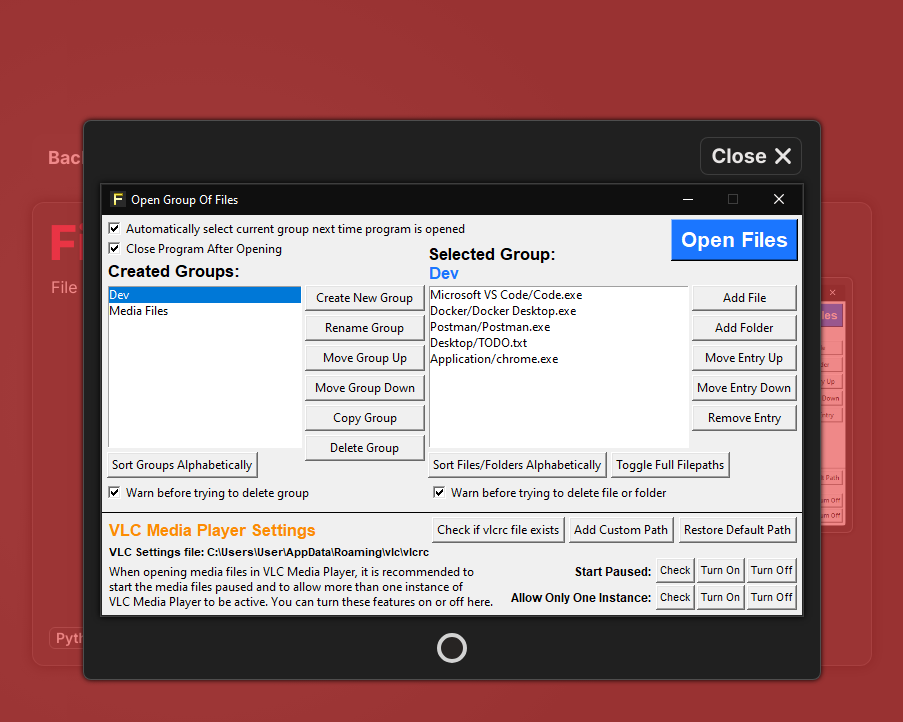
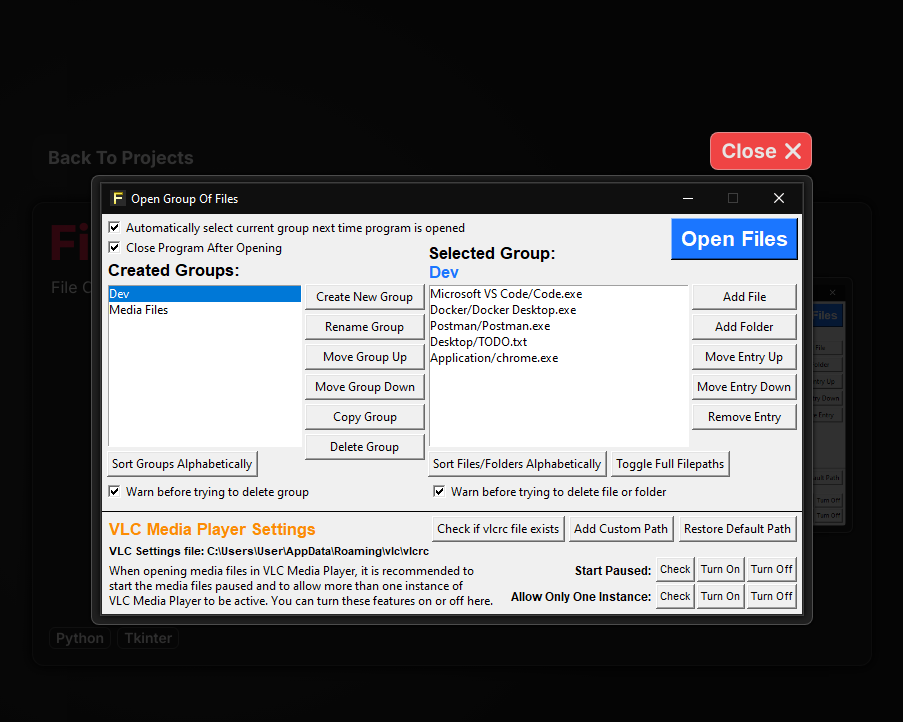
Before and after one commit to vik-ma/portfolio, a Next.js app: page /projects/file-opener in a window 1280 px wide. Both pictures are taken after a click on the picture 837 px from the left and 405 px from the top of the page. Shown: the top 722 px of the page, without its empty margins (188-1091 px from the left). Built offline with nearby package versions, Linux system fonts and the light colour scheme.

Commit message:
Changed appearance of Close button for full size image

```diff
--- a/app/components/ImageSlider.tsx
+++ b/app/components/ImageSlider.tsx
@@ -111,19 +111,25 @@
   return (
     <div className="flex justify-center mt-0.5">
       {showFullImage && (
-        <div className="fixed top-0 left-0 bottom-0 right-0 z-20 bg-red-500/60 animate-fade">
+        <div className="fixed top-0 left-0 bottom-0 right-0 z-20 bg-black/80 animate-fade">
           <div className="flex items-center justify-center h-screen">
             <div
               className={
                 onlyOneImage
-                  ? "relative rounded-lg p-4 main-image-container"
+                  ? "relative rounded-lg p-2 pt-1.5 main-image-container"
                   : "relative rounded-lg pt-2 pb-4 px-1.5 main-image-container"
               }
               ref={fullImageRef}
             >
-              <div className="flex justify-end mb-2 mr-0.5">
+              <div
+                className={
+                  onlyOneImage
+                    ? "absolute right-0 -top-11"
+                    : "flex justify-end mb-2 mr-0.5"
+                }
+              >
                 <button
-                  className="rounded-lg py-1 pr-1.5 pl-2.5 bg-[#202020] hover:bg-stone-700 border border-[#464646cc]"
+                  className="rounded-lg py-1 pr-1.5 pl-2.5 bg-red-500 hover:bg-stone-700 border border-neutral-300/50"
                   onClick={() => setShowFullImage(false)}
                 >
                   <span className="inline-block align-middle font-bold text-xl text-stone-200">
@@ -157,9 +163,11 @@
                       style={{ width: "100%", height: "auto" }}
                     />
                   </div>
+                  {!onlyOneImage && (
                     <div className="flex flex-col items-center mt-4">
                       <div className="flex flex-row">
-                      {Array.from({ length: numImages }).map((item, index) => (
+                        {Array.from({ length: numImages }).map(
+                          (item, index) => (
                             <div
                               className={
                                 currentImageIndex === index
@@ -171,9 +179,11 @@
                                 changeCurrentImageIndex(index, "full-size")
                               }
                             ></div>
-                      ))}
+                          )
+                        )}
                       </div>
                     </div>
+                  )}
                 </div>
                 {!onlyOneImage && (
                   <button
```
Lines whose indentation alone changed are shown as unchanged.
